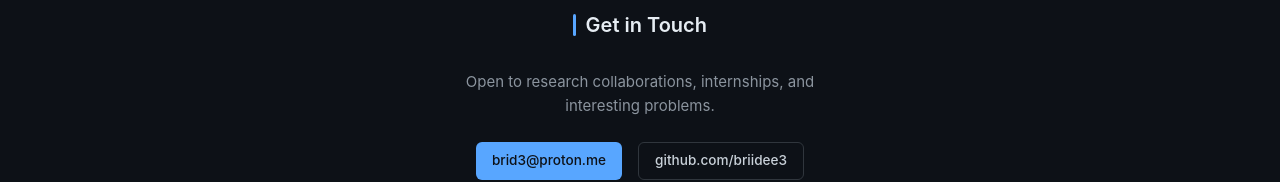
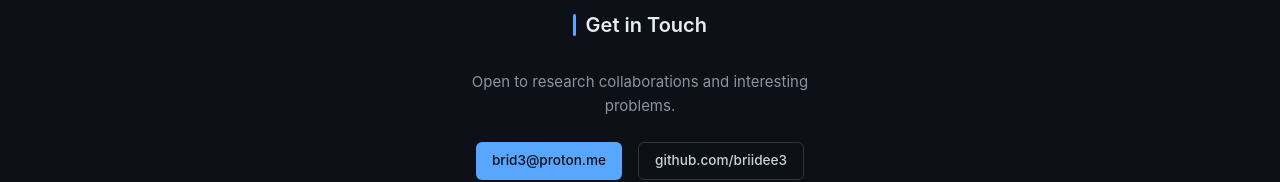
Before and after one commit to briidee3/briidee3.github.io, a website: page index.html in a window 1280 px wide. Shown: the part 4333-4515 px from the top of the page. Drawn offline with Linux system fonts and the light colour scheme.

Commit message:
Update index.html

```diff
--- a/index.html
+++ b/index.html
@@ -547,7 +547,7 @@
 <section id="contact">
   <div class="container">
     <h2 style="justify-content:center">Get in Touch</h2>
-    <p>Open to research collaborations, internships, and interesting problems.</p>
+    <p>Open to research collaborations and interesting problems.</p>
     <div class="contact-links">
       <a class="btn btn-primary" href="mailto:brid3@proton.me">brid3@proton.me</a>
       <a class="btn btn-ghost" href="https://github.com/briidee3" target="_blank">github.com/briidee3</a>
```
